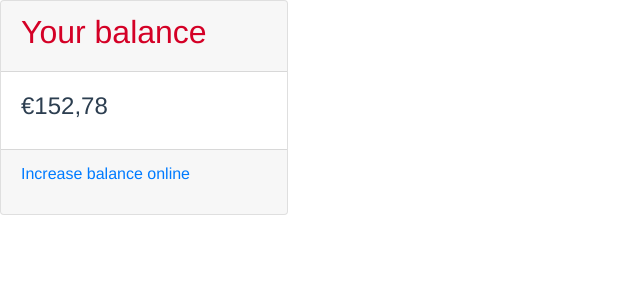
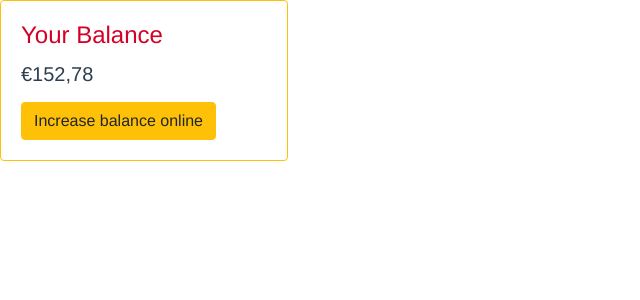
Before and after one commit to GEWIS/sudosos-frontend, a Vue app: page / in a window 1280 px wide. Shown: the top 300 px of the page, without its empty margins (0-640 px from the left). Built offline with nearby package versions, Linux system fonts and the light colour scheme.

Commit message:
Changed to Bootstrap-Vue
Changed the card component for current saldo to the use Bootstrap-Vue card instead of normal Bootstrap card

```diff
--- a/public/index.html
+++ b/public/index.html
@@ -5,7 +5,6 @@
     <meta http-equiv="X-UA-Compatible" content="IE=edge">
     <meta name="viewport" content="width=device-width,initial-scale=1.0">
     <link rel="icon" href="<%= BASE_URL %>favicon.ico">
-    <link rel="stylesheet" href="testStyles.css">
     <title>front-end-web</title>
   </head>
   <body>
--- a/public/testStyles.css
+++ /dev/null
@@ -1,19 +0,0 @@
-.saldoCard {
-    background: rgba(0, 0, 0, 0.05);
-}
-h2 {
-    color: #D40026;
-}
-
-.footer {
-    background: rgba(0, 0, 0, 0.075);
-}
-
-a {
-    color: #D40026;
-    text-decoration: none;
-}
-a:hover {
-    color: #880018;
-    text-decoration: underline;
-}
--- a/src/components/CurrentSaldo.vue
+++ b/src/components/CurrentSaldo.vue
@@ -1,16 +1,21 @@
 <template>
-  <div class="card text-left saldoCard" style="width: 18rem;">
-    <div class="card-header">
-      <h2>Your balance</h2>
-    </div>
-    <div class="card-body">
-      <div class="card-text">
-        <h4>&euro;{{ currentBalance.toString().replace('.', ',') }}</h4>
-      </div>
-    </div>
-    <div class="card-footer footer">
-      <p><a href="#">Increase balance online</a></p>
-    </div>
+  <div>
+    <!--TODO: change colors to GEWIS-color, which is now set to warning-->
+    <b-card
+      style="width: 18rem;"
+      class="text-left"
+      border-variant="warning"
+      >
+      <b-card-title style="color:#D40026;">
+        Your Balance
+      </b-card-title>
+      <b-card-text>
+        <h5>&euro;{{ currentBalance.toString().replace('.', ',') }}</h5>
+      </b-card-text>
+      <b-button href="#" class="card-link" variant="warning">
+        Increase balance online
+      </b-button>
+    </b-card>
   </div>
 </template>
 
```
